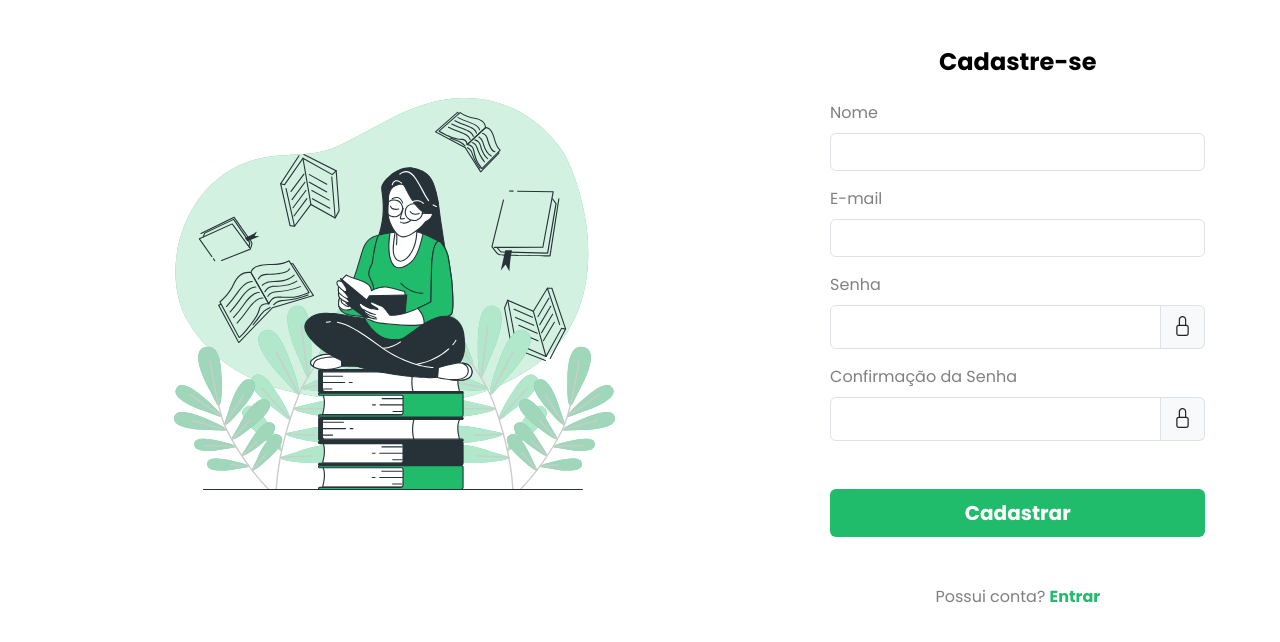
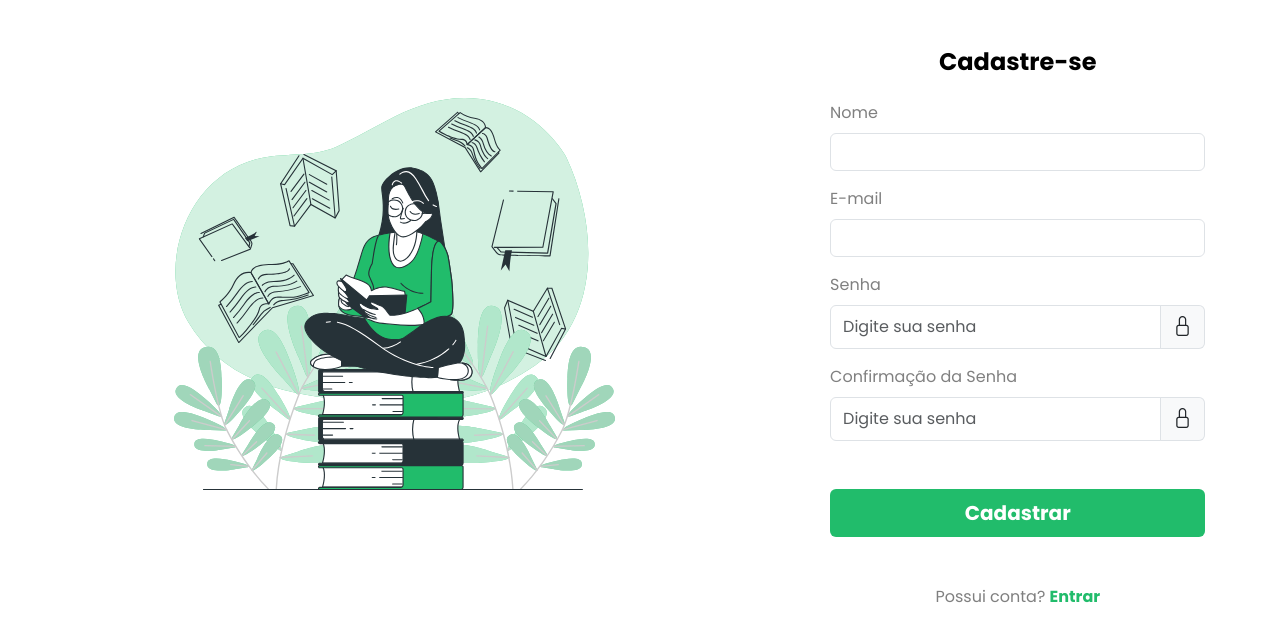
Before and after one commit to Felipe-Takayuki/guia-do-estudante-synapse, an Angular app: page /register in a window 1280 px wide. Shown: the top 642 px of the page. Built offline with nearby package versions, Linux system fonts and the light colour scheme.

Commit message:
feat: ocultação da senha

```diff
--- a/src/app/pages/login/login.component.html
+++ b/src/app/pages/login/login.component.html
@@ -17,10 +17,10 @@
                 <div class=" w-75 mb-3 mt-4">
                     <label for="senha" class="form-label text-grey">Senha</label>
                     <div class="input-group">
-                        <input type="password" id="senha" class="form-control" placeholder="Digite sua senha">
-                        <span class="input-group-text border-start-0">
+                        <input [type]="passwordOcult ? 'password' : 'text' " id="senha" class="form-control" placeholder="Digite sua senha">
+                        <button (click)="showPassword()" class="input-group-text border-start-0">
                             <i class="bi bi-lock fs-5"></i>
-                        </span>
+                        </button>
                     </div>
                 </div>
 
--- a/src/app/pages/login/login.component.ts
+++ b/src/app/pages/login/login.component.ts
@@ -8,5 +8,8 @@ import { ButtonComponent } from '../../components/button/button.component';
   styleUrl: './login.component.css'
 })
 export class LoginComponent {
-
+ passwordOcult = false
+ showPassword() {
+  this.passwordOcult = !this.passwordOcult
+ }
 }
--- a/src/app/pages/register/register.component.html
+++ b/src/app/pages/register/register.component.html
@@ -21,10 +21,10 @@
                 <div class=" w-75 mt-3 ">
                     <label for="senha" class="form-label text-grey">Senha</label>
                     <div class="input-group">
-                        <input type="password" id="senha" class="form-control">
-                        <span class="input-group-text border-start-0">
+                        <input [type]="passwordOcult ? 'password' : 'text' " id="senha" class="form-control" placeholder="Digite sua senha">
+                        <button (click)="showPassword()" class="input-group-text border-start-0">
                             <i class="bi bi-lock fs-5"></i>
-                        </span>
+                        </button>
                     </div>
                 </div>
 
@@ -33,10 +33,10 @@
                 <div class=" w-75 mt-3">
                     <label for="senha" class="form-label text-grey">Confirmação da Senha</label>
                     <div class="input-group">
-                        <input type="password" id="senha" class="form-control">
-                        <span class="input-group-text border-start-0">
+                        <input [type]="passwordOcult1 ? 'password' : 'text' " id="senha" class="form-control" placeholder="Digite sua senha">
+                        <button (click)="showPassword1()" class="input-group-text border-start-0">
                             <i class="bi bi-lock fs-5"></i>
-                        </span>
+                        </button>
                     </div>
                 </div>
 
--- a/src/app/pages/register/register.component.ts
+++ b/src/app/pages/register/register.component.ts
@@ -8,5 +8,12 @@ import { ButtonComponent } from '../../components/button/button.component';
   styleUrl: './register.component.css'
 })
 export class RegisterComponent {
-
+  passwordOcult = false
+  passwordOcult1 = false
+  showPassword() {
+   this.passwordOcult = !this.passwordOcult
+  }
+  showPassword1() {
+    this.passwordOcult1 = !this.passwordOcult1
+  }
 }
```
